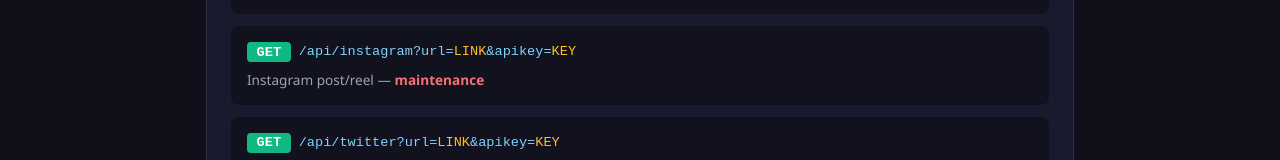
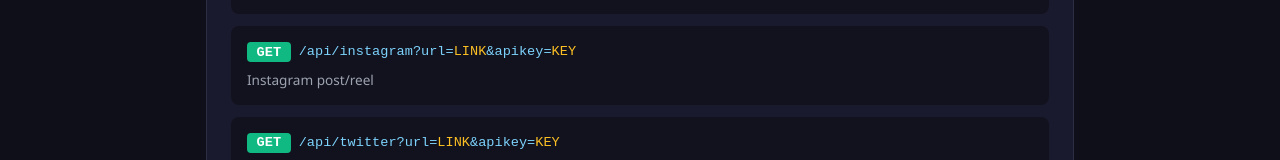
Before and after one commit to HabibihID/habi-rest-api, a website: page public/index.html in a window 1280 px wide. Shown: the part 749-909 px from the top of the page. Drawn offline with Linux system fonts and the light colour scheme.

Commit message:
Hapus label maintenance Instagram (sudah normal)

```diff
--- a/public/index.html
+++ b/public/index.html
@@ -38,7 +38,7 @@
 <div class="endpoint"><span class="method">GET</span><span class="url">/api/tiktokaudio?url=<span class="param">LINK</span>&apikey=<span class="param">KEY</span></span><div class="desc">TikTok audio saja (MP3)</div></div>
 <div class="endpoint"><span class="method">GET</span><span class="url">/api/facebook?url=<span class="param">LINK</span>&apikey=<span class="param">KEY</span></span><div class="desc">Facebook video (HD/SD)</div></div>
 <div class="endpoint"><span class="method">GET</span><span class="url">/api/youtube?url=<span class="param">LINK</span>&type=<span class="param">mp3|mp4</span>&apikey=<span class="param">KEY</span></span><div class="desc">YouTube MP3 atau MP4</div></div>
-<div class="endpoint"><span class="method">GET</span><span class="url">/api/instagram?url=<span class="param">LINK</span>&apikey=<span class="param">KEY</span></span><div class="desc">Instagram post/reel — <b style="color:#f87171">maintenance</b></div></div>
+<div class="endpoint"><span class="method">GET</span><span class="url">/api/instagram?url=<span class="param">LINK</span>&apikey=<span class="param">KEY</span></span><div class="desc">Instagram post/reel</div></div>
 <div class="endpoint"><span class="method">GET</span><span class="url">/api/twitter?url=<span class="param">LINK</span>&apikey=<span class="param">KEY</span></span><div class="desc">Twitter/X video & gambar</div></div>
 <div class="endpoint"><span class="method">GET</span><span class="url">/api/pinterest?url=<span class="param">LINK</span>&apikey=<span class="param">KEY</span></span><div class="desc">Pinterest foto & video</div></div>
 <div class="endpoint"><span class="method">GET</span><span class="url">/api/capcut?url=<span class="param">LINK</span>&apikey=<span class="param">KEY</span></span><div class="desc">CapCut template/video</div></div>
```
